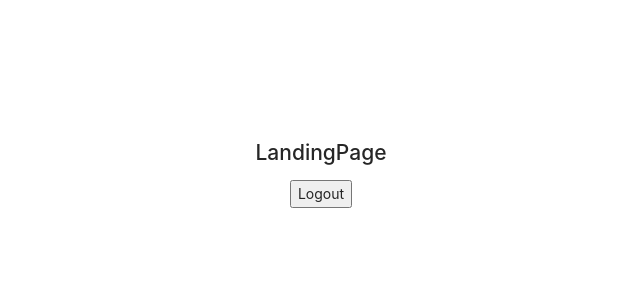
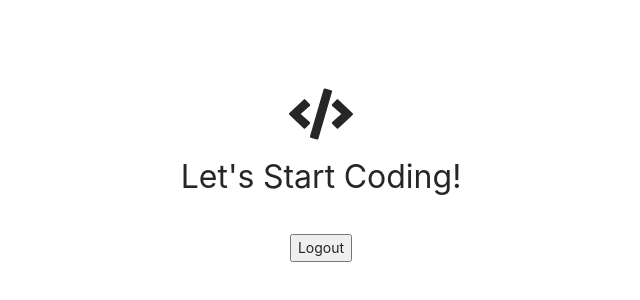
Before and after one commit to tonypark0403/simple-tube, a React (Create React App) app in the folder client/: page / in a window 1280 px wide. Shown: the part 228-528 px from the top of the page, without its empty margins (319-959 px from the left). Built offline with nearby package versions, Linux system fonts and the light colour scheme; no server answers.

Commit message:
designed landing page

```diff
--- a/client/package.json
+++ b/client/package.json
@@ -10,6 +10,7 @@
     "http-proxy-middleware": "^1.0.3",
     "react": "^16.13.0",
     "react-dom": "^16.13.0",
+    "react-icons": "^3.9.0",
     "react-router-dom": "^5.1.2",
     "react-scripts": "3.4.0"
   },
--- a/client/src/components/views/LandingPage/LandingPage.js
+++ b/client/src/components/views/LandingPage/LandingPage.js
@@ -1,5 +1,6 @@
 import React, { useEffect } from "react";
 import { withRouter } from 'react-router-dom';
+import { FaCode } from "react-icons/fa";
 import axios from "axios";
 
 function LandingPage(props) {
@@ -23,7 +24,8 @@ function LandingPage(props) {
       display: 'flex', justifyContent: 'center', alignItems: 'center',
       flexDirection: 'column', width: '100%', height: '100vh'
     }}>
-      <h2>LandingPage</h2>
+      <div><FaCode style={{ fontSize: '4rem' }} /></div>
+      <p style={{ fontSize: '2rem' }}>Let's Start Coding!</p>
       <div>
         <button onClick={onClickHandler}>
           Logout
```
